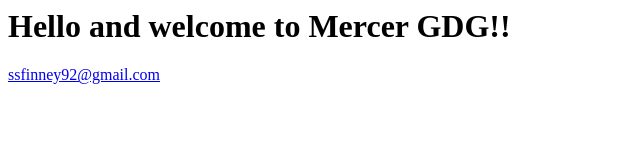
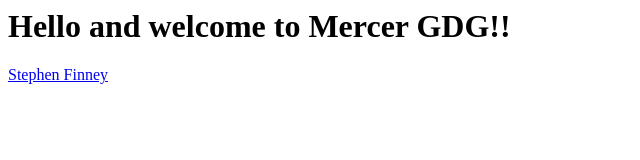
Before and after one commit to Annie29/git-example, a plain HTML site: page index.html in a window 1280 px wide. Shown: the full height of the page, 0-640 px from the left. Drawn offline with Linux system fonts and the light colour scheme.

Commit message:
refactored to display Stephens Name

```diff
--- a/index.html
+++ b/index.html
@@ -2,5 +2,5 @@
   <body>
     <h1>Hello and welcome to Mercer GDG!!</h1>
   </body>
-  <a href="mailto:ssfinney92@gmail.com">ssfinney92@gmail.com</a>
+  <a href="mailto:ssfinney92@gmail.com">Stephen Finney</a>
 </html>
```
